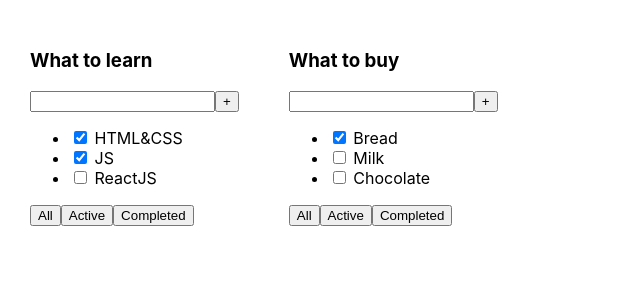
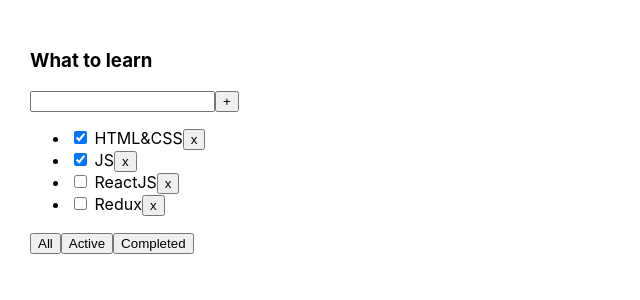
Before and after one commit to theRoodi/todoist, a React (Create React App) app: page / in a window 1280 px wide. Shown: the top 300 px of the page, without its empty margins (0-640 px from the left). Built offline with nearby package versions, Linux system fonts and the light colour scheme.

Commit message:
todo 2 lesson

```diff
--- a/src/App.tsx
+++ b/src/App.tsx
@@ -1,24 +1,41 @@
-import React from 'react';
+import React, {useState} from 'react';
 import './App.css';
 import {Todolist} from './Todolist';
 
+export type FilterType = 'all' | 'completed' | 'active'
+
 function App() {
 
-    const tasks1 = [
+    const state = [
         {id: 1, title: 'HTML&CSS', isDone: true},
         {id: 2, title: 'JS', isDone: true},
-        {id: 3, title: 'ReactJS', isDone: false}
-    ]
-    const tasks2 = [
-        {id: 1, title: 'Bread', isDone: true},
-        {id: 2, title: 'Milk', isDone: false},
-        {id: 3, title: 'Chocolate', isDone: false}
+        {id: 3, title: 'ReactJS', isDone: false},
+        {id: 4, title: 'Redux', isDone: false}
     ]
 
+    const [tasks, setTasks] = useState(state)
+
+    const [filter, setFilter] = useState<FilterType>('all')
+
+    const removeTask = (id: number) => {
+        const ftasks = tasks.filter(ft => ft.id !== id)
+        setTasks(ftasks)
+    }
+
+    const changeFilter = (value: FilterType) => {
+        setFilter(value)
+    }
+    let filteredTasks = tasks
+
+    if(filter === 'completed') {
+        filteredTasks = tasks.filter(t => t.isDone )
+    }
+    if(filter === 'active') {
+        filteredTasks = tasks.filter(t => !t.isDone )
+    }
     return (
         <div className="App">
-            <Todolist title={'What to learn'} tasks = {tasks1}/>
-            <Todolist title={'What to buy'} tasks = {tasks2}/>
+            <Todolist title={'What to learn'} tasks = {filteredTasks} removeTask={removeTask} changeFilter={changeFilter}/>
         </div>
     );
 }
--- a/src/TodoList.tsx
+++ b/src/TodoList.tsx
@@ -1,4 +1,5 @@
 import React from 'react';
+import {FilterType} from './App';
 
 export type TasksType = {
     id: number
@@ -9,6 +10,8 @@
 export type PropsType = {
     title: string
     tasks: Array<TasksType>
+    removeTask: (id: number) => void
+    changeFilter: (filter: FilterType) => void
 }
 export const Todolist = (props: PropsType) => {
     return (
@@ -19,14 +22,19 @@
                 <button>+</button>
             </div>
             <ul>
-                <li><input type="checkbox" checked={props.tasks[0].isDone}/> <span>{props.tasks[0].title}</span></li>
-                <li><input type="checkbox" checked={props.tasks[1].isDone}/> <span>{props.tasks[1].title}</span></li>
-                <li><input type="checkbox" checked={props.tasks[2].isDone}/> <span>{props.tasks[2].title}</span></li>
+                {
+                    props.tasks.map(task => {
+                        return <li>
+                            <input type="checkbox" checked={task.isDone}/> <span>{task.title}</span>
+                            <button onClick={ () => {props.removeTask(task.id)} }>x</button>
+                        </li>
+                    })
+                }
             </ul>
             <div>
-                <button>All</button>
-                <button>Active</button>
-                <button>Completed</button>
+                <button onClick={ ()=> {props.changeFilter('all')} }>All</button>
+                <button onClick={ ()=> {props.changeFilter('active')} }>Active</button>
+                <button onClick={ ()=> {props.changeFilter('completed')} }>Completed</button>
             </div>
         </div>
     )
```
